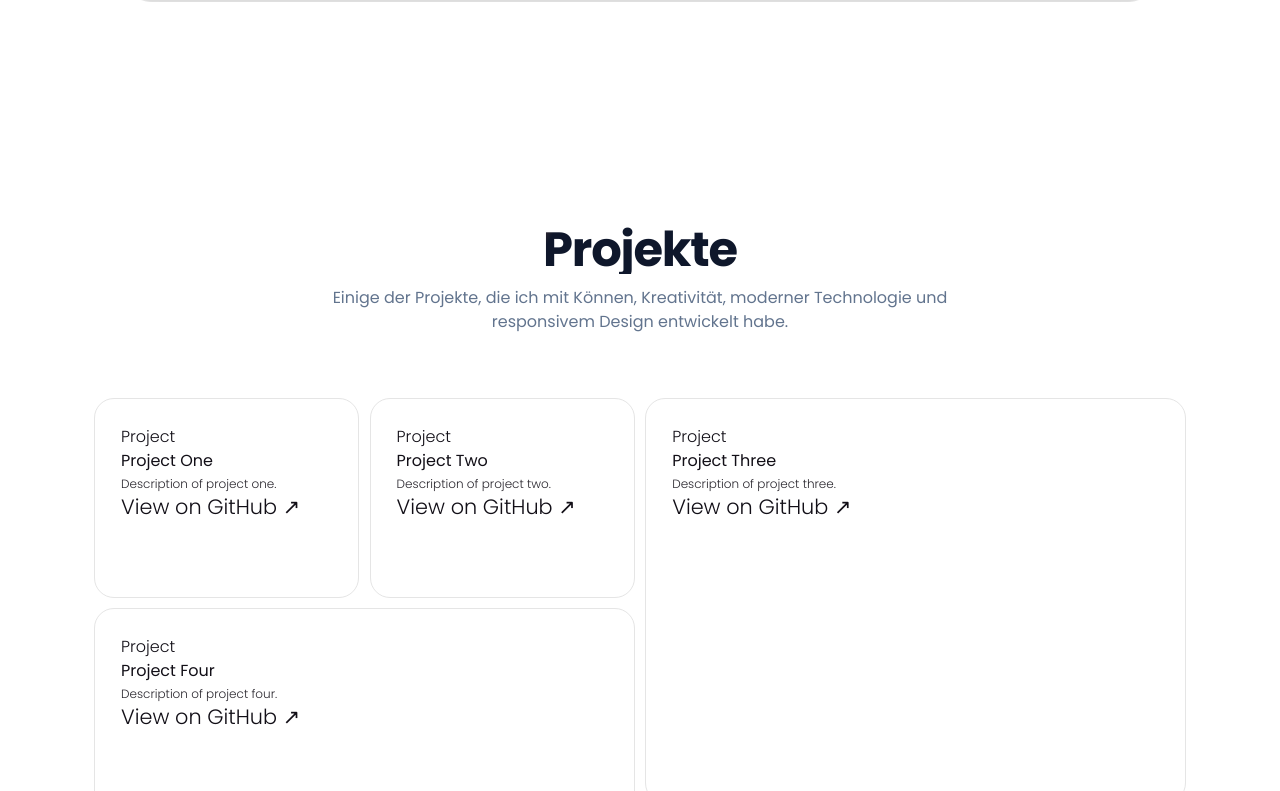
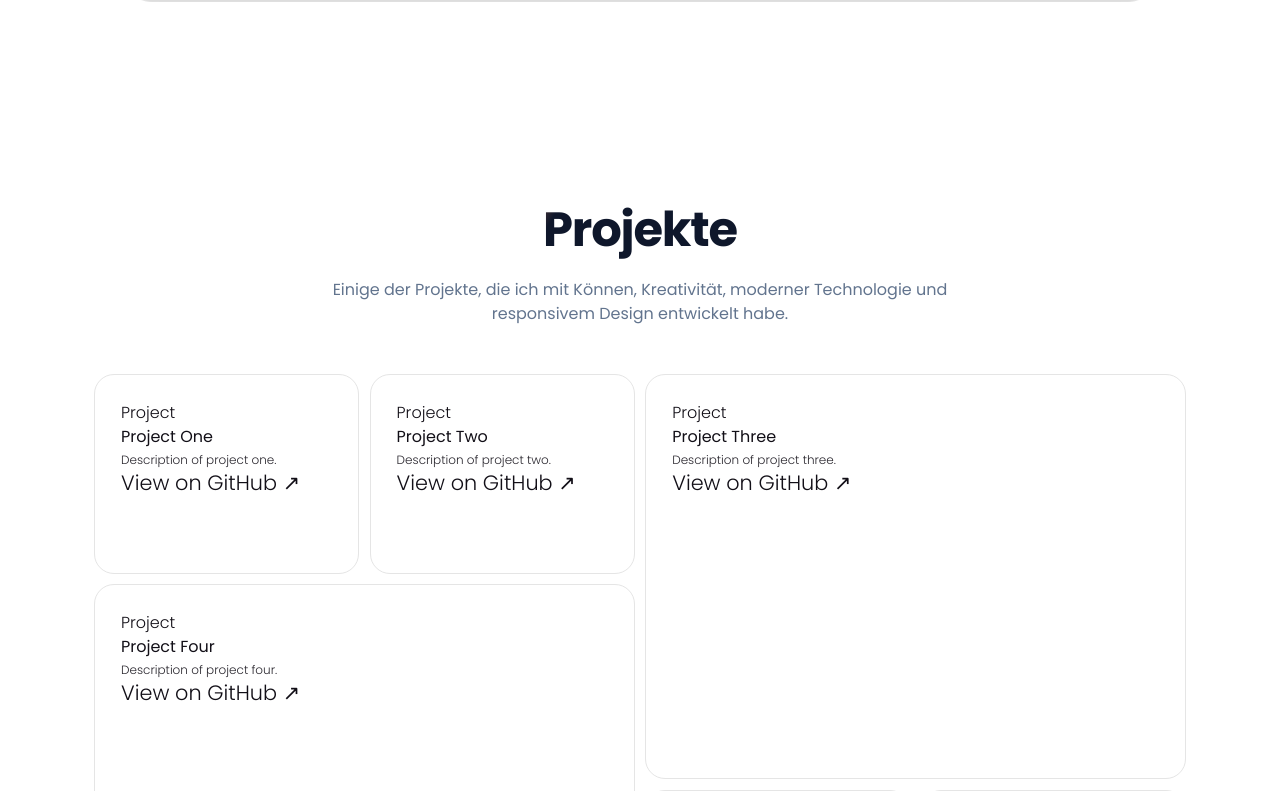
Before and after one commit to isseabdirachid/My-Portfolio, a React (Vite) app: page / in a window 1280 px wide. Shown: the part 2549-3340 px from the top of the page. Built offline with nearby package versions, Linux system fonts and the light colour scheme; grey boxes are pictures that could not be loaded.

Commit message:
Update space and colors

```diff
--- a/src/components/projects/Projects.tsx
+++ b/src/components/projects/Projects.tsx
@@ -16,12 +16,12 @@ function Projects() {
     return (
         <section
             id="projects"
-            className="w-full px-6 py-10 sm:py-24 lg:py-28"
+            className="w-full px-6 py-16 sm:py-18 lg:py-20"
         >
             <div className="mx-auto max-w-6xl">
-                <div className="mb-12 text-center">
+                <div className="mb-8 text-center">
 
-                    <h3 className="text-xl font-bold tracking-tight sm:text-4xl md:text-5xl">
+                    <h3 className="overflow-visible text-xl font-bold leading-normal tracking-tight sm:text-4xl md:text-5xl">
                         <ShinyText
                             text={t("projects.title")}
                             speed={2}
--- a/src/pages/Portfolio.tsx
+++ b/src/pages/Portfolio.tsx
@@ -1,9 +1,8 @@
-
-
+import Projects from "@/components/projects/Projects.tsx";
 function Portfolio() {
     return (
         <main>
-            <h1>About</h1>
+            <Projects />
         </main>
     );
 }
```
